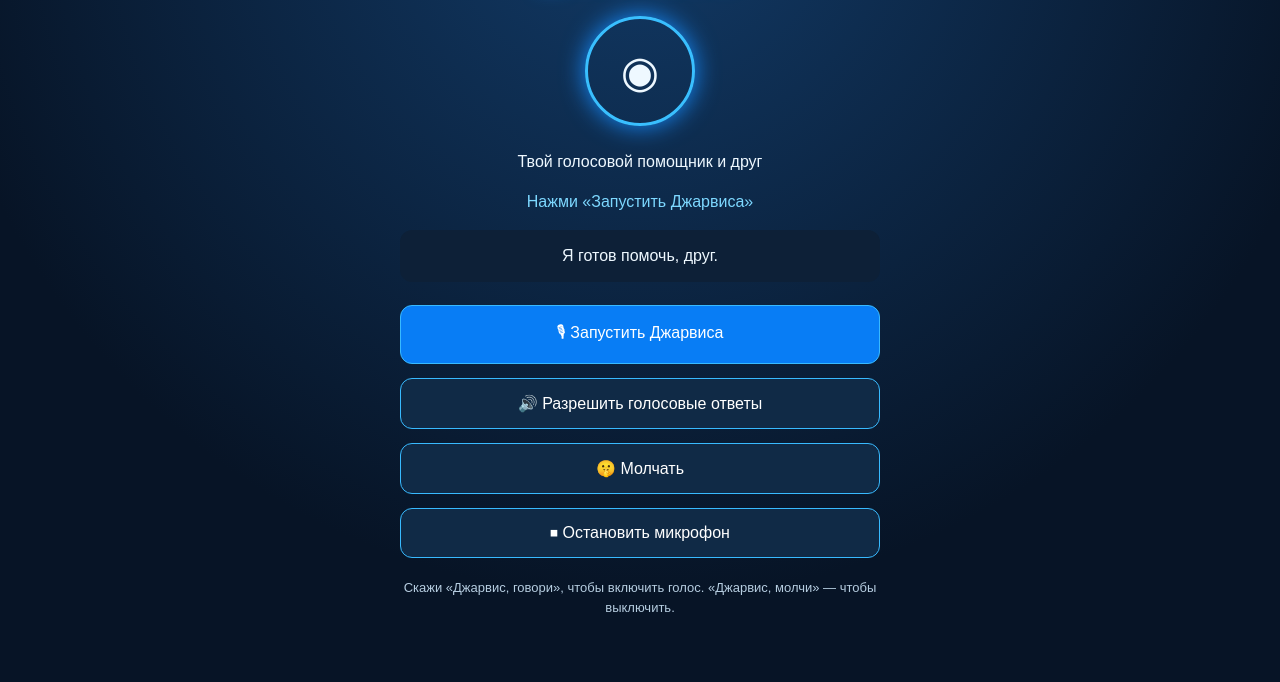
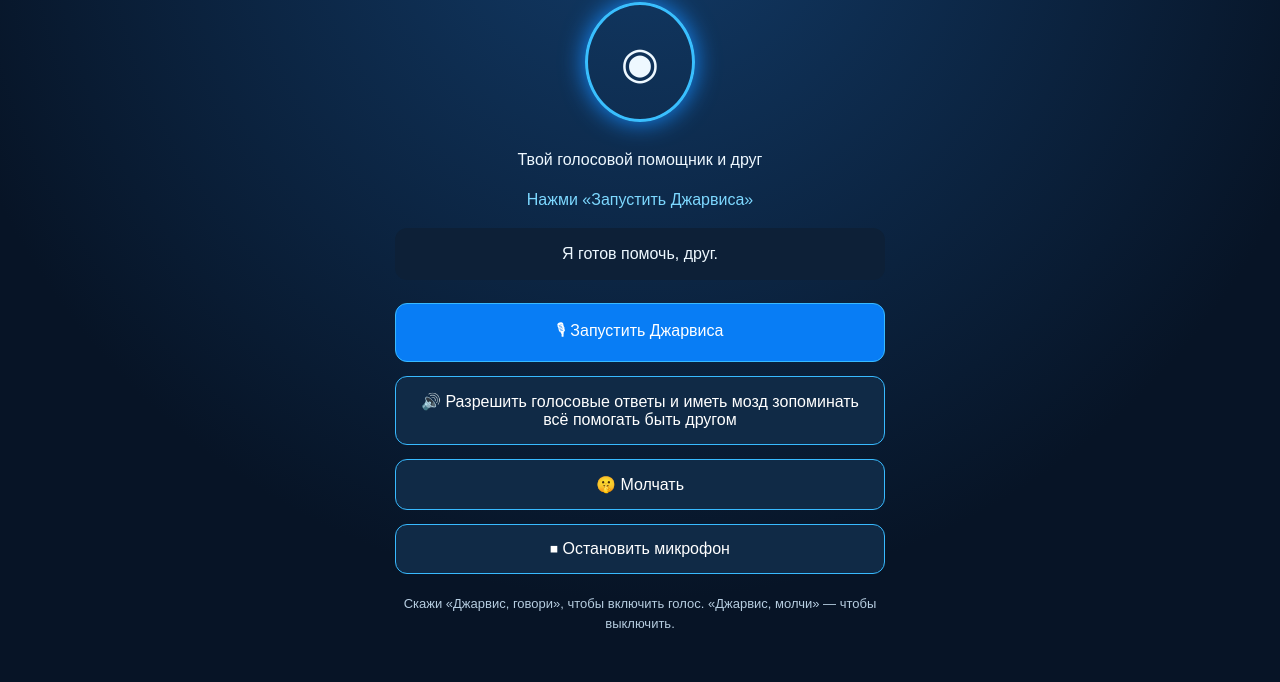
Before and after one commit to Admin9559/jarvis, a plain HTML site: page index.html in a window 1280 px wide. Shown: the part 118-800 px from the top of the page. Drawn offline with Linux system fonts and the light colour scheme.

Commit message:
Update styles and button text in index.html
Increased max-width of main section and adjusted orb height and margin. Updated button text for voice response.

```diff
--- a/index.html
+++ b/index.html
@@ -14,10 +14,10 @@ body {
   background: radial-gradient(circle at top, #123b68, #071426 70%);
   color: #eef8ff; font-family: Arial, sans-serif; text-align: center;
 }
-main { width: 100%; max-width: 480px; }
+main { width: 100%; max-width: 490px; }
 h1 { color: #51c8ff; letter-spacing: 5px; text-shadow: 0 0 18px #168cff; }
 #orb {
-  width: 110px; height: 110px; margin: 24px auto;
+  width: 110px; height: 120px; margin: 26px auto;
   border: 3px solid #39bfff; border-radius: 50%;
   display: grid; place-items: center; font-size: 44px;
   box-shadow: 0 0 25px #168cff;
@@ -42,7 +42,9 @@ button {
   <p id="status">Нажми «Запустить Джарвиса»</p>
   <p id="answer">Я готов помочь, друг.</p>
   <button id="start">🎙 Запустить Джарвиса</button>
-  <button id="voice" class="secondary">🔊 Разрешить голосовые ответы</button>
+  <button id="voice" class="secondary">🔊 Разрешить голосовые  ответы и  иметь мозд зопоминать всё
+    помогать быть другом
+  </button>
   <button id="mute" class="secondary">🤫 Молчать</button>
   <button id="stop" class="secondary">⏹ Остановить микрофон</button>
   <p class="small">Скажи «Джарвис, говори», чтобы включить голос. «Джарвис, молчи» — чтобы выключить.</p>
```
